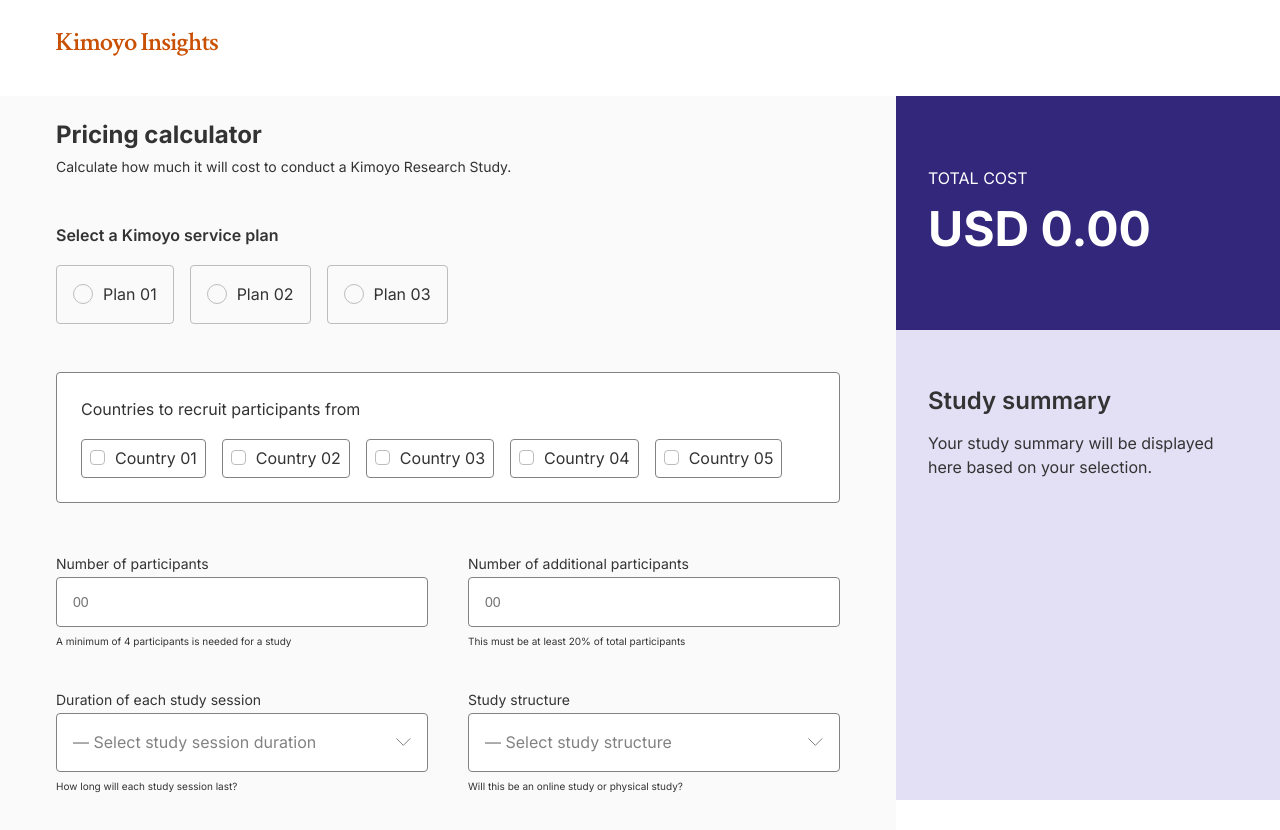
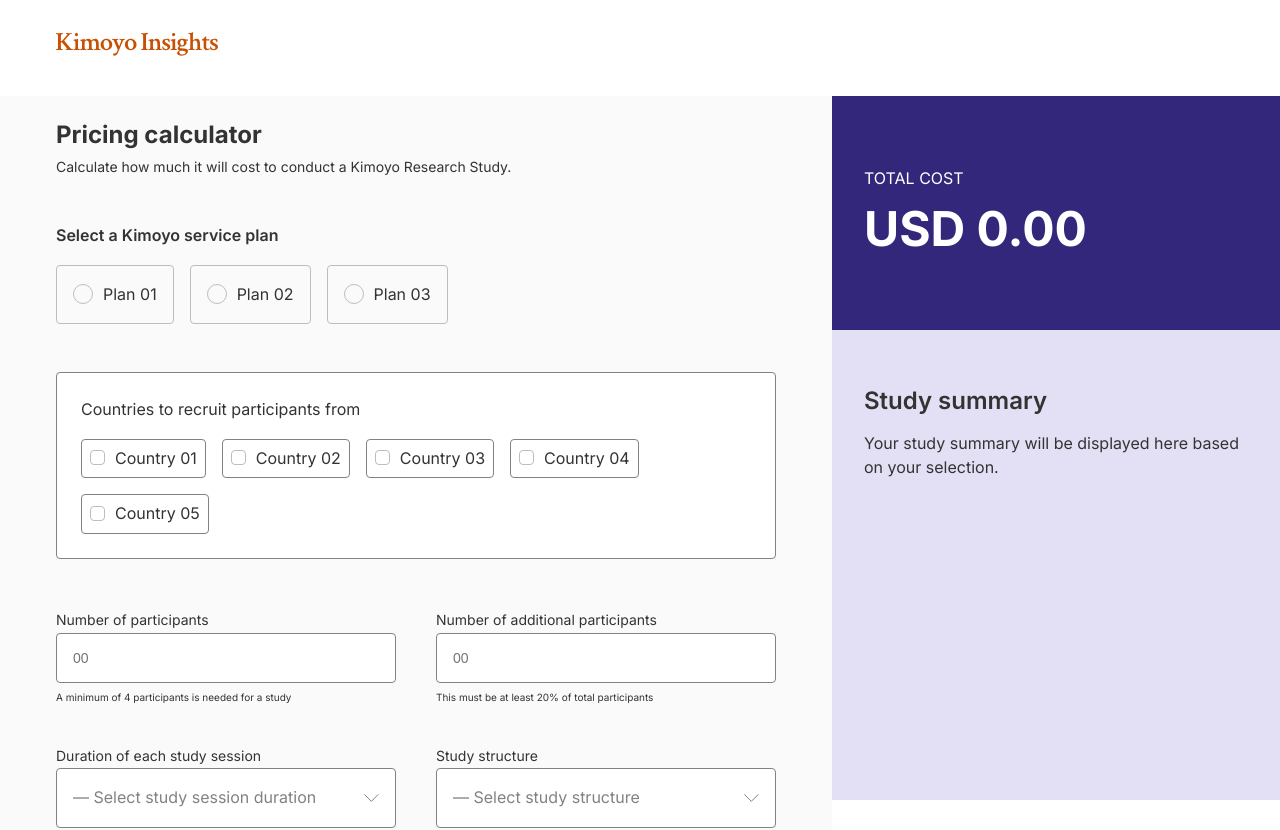
Before and after one commit to Ajiva-D/kimoyo-price-calculator, a Vue app: page / in a window 1280 px wide. Shown: the top 830 px of the page. Built offline with nearby package versions, Linux system fonts and the light colour scheme.

Commit message:
fix some ui issues

```diff
--- a/src/App.vue
+++ b/src/App.vue
@@ -21,29 +21,33 @@ const formData = ref(null)
   </main>
 </template>
 
-<style scoped>
+<style scoped lang="scss">
 main {
   display: flex;
   position: relative;
   margin-top: 5rem;
-}
+  $priceWidth: 65%;
+  $summaryWidth: calc(100% - #{$priceWidth});
+
   .price-con {
-  width: 70%;
+    width: $priceWidth;
   }
   .summary-con {
-  width: 30%;
+    width: $summaryWidth;
     height: 100%;
     min-height: calc(100vh - 5.875rem);
     position: sticky;
-  left: 70%;
+    left: $priceWidth;
     top: 5.875rem;
     background-color: var(--light-purple);
   }
+}
+
 @media (max-width: 768px) {
   main {
     flex-direction: column;
     margin-top: 0rem;
-  }
+
     .price-con {
       width: 100%;
     }
@@ -54,4 +58,5 @@ main {
       top: 0;
     }
   }
+}
 </style>
--- a/src/components/FormElements/CustomSelect.vue
+++ b/src/components/FormElements/CustomSelect.vue
@@ -2,7 +2,7 @@
   <div class="select-group">
     <div class="form-input select" @click="toggleDropdown" data-test="dropdown-con">
       <p>{{ displayValue }}</p>
-      <ArrowDown />
+      <ArrowDown :class="`transition ${showDropdown ? 'rotate' : ''}`" />
     </div>
     <Transition name="slide-up">
       <ul class="dropdown" v-if="showDropdown">
@@ -111,4 +111,11 @@ const selectItem = (item: string | boolean) => {
     }
   }
 }
+
+.rotate {
+  transform: rotate(-180deg);
+}
+.transition {
+  transition: all 0.5s ease-in-out;
+}
 </style>
--- a/src/components/PriceForm.vue
+++ b/src/components/PriceForm.vue
@@ -225,7 +225,7 @@ watch(
 
 <style lang="scss">
 .price-form {
-  padding: 2.5rem 7.5rem 5.5rem;
+  padding: 2.5rem 7.5rem 5.5rem 7rem;
   background-color: #fafafa;
   .title {
     margin-bottom: 3rem;
```
Lines whose indentation alone changed are shown as unchanged.
